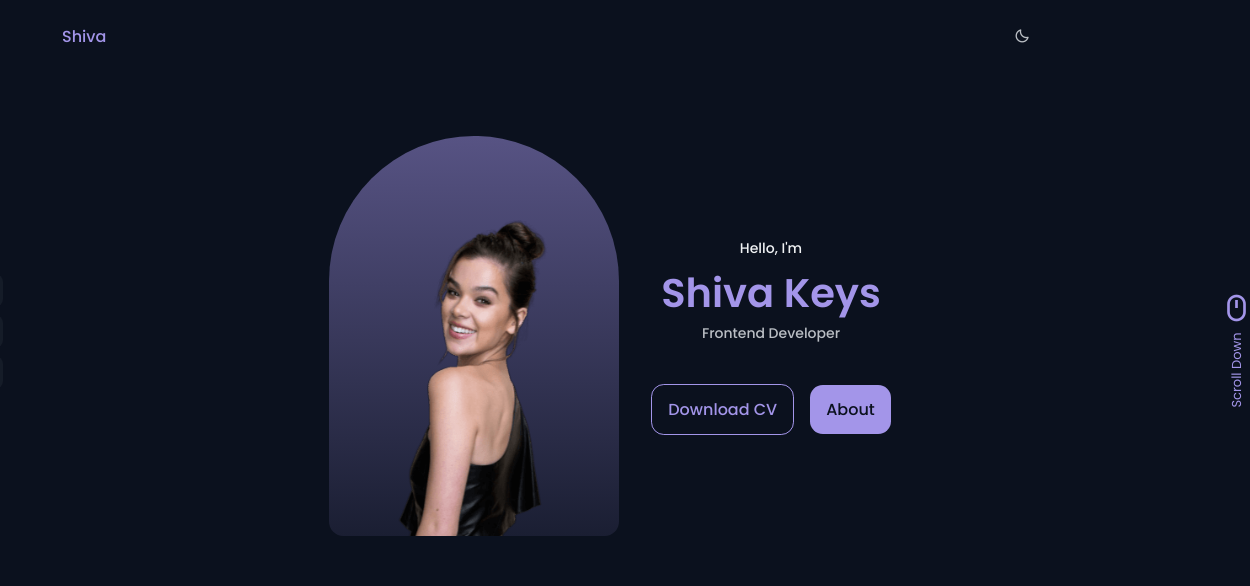
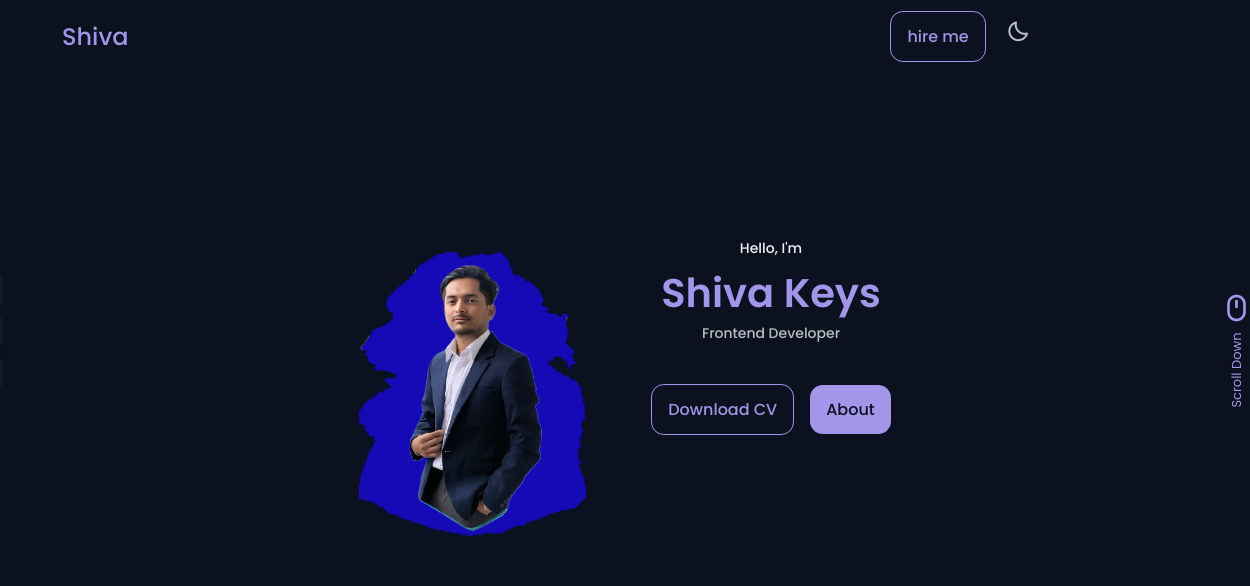
Before and after one commit to aryalshiva/personal_website, a plain HTML site: page index.html in a window 1280 px wide. Shown: the top 586 px of the page, 30-1280 px from the left. Drawn offline with nearby package versions, Linux system fonts and the light colour scheme.

Commit message:
image added

```diff
--- a/assets/css/styles.css
+++ b/assets/css/styles.css
@@ -244,6 +244,7 @@ body.light-theme {
 .nav__logo {
   color: var(--first-color);
   font-weight: var(--font-medium);
+  font-size: x-large;
   transition: 0.4s;
 }
 
@@ -302,7 +303,7 @@ body.light-theme {
   display: flex;
   align-items: center;
   justify-content: center;
-  gap: 2rem; /* space between .home__data and .home__handle */
+  gap: 2rem;
   flex-wrap: wrap; /* Optional: wraps on small screens */
   padding-top: 2rem;
 }
@@ -334,20 +335,14 @@ body.light-theme {
 }
 
 .home__img {
-  width: 160px;
+  width: 250px;
 }
 
 .home__handle {
   justify-self: center;
-  width: 190px;
+  width: 250px;
   height: 293px;
-  background: linear-gradient(
-    180deg,
-    hsla(var(--first-hue), var(--sat), var(--lig), 0.5),
-    hsla(var(--first-hue), var(--sat), var(--lig), 0.1)
-  );
 
-  border-radius: 10rem 10rem 1rem 1rem;
   display: flex;
   align-items: flex-end;
   justify-content: center;
@@ -930,7 +925,7 @@ body.light-theme {
   }
 
   .home__img {
-    width: 130px;
+    width: 150px;
   }
 
   .about__info {
@@ -1109,7 +1104,7 @@ body.light-theme {
   }
 
   .home__img {
-    width: 220px;
+    width: 250px;
   }
   .home__social-link {
     padding: 0.4rem;
--- a/index.html
+++ b/index.html
@@ -18,6 +18,11 @@
 
     <!--=============== BOXICONS ===============-->
     <link href='https://unpkg.com/boxicons@2.1.2/css/boxicons.min.css' rel='stylesheet'>
+
+    <!--=============== REMIXICONS ===============-->
+
+    <link href="https://cdn.jsdelivr.net/npm/remixicon@3.5.0/fonts/remixicon.css" rel="stylesheet">
+
 
     <!--=============== SWIPER CSS ===============-->
     <link rel="stylesheet" href="assets/css/swiper-bundle.min.css">
@@ -69,8 +74,13 @@
             </div>
 
             <!--=============== theme change button ===============-->
-            <i class='bx bx-moon change-theme change-theme-button' id="theme-button"></i>
+            <div>
+                <a href="#contact" class="button button--ghost" style="margin-right: 1rem;">
+                hire me
+                </a>
 
+                <i class='bx bx-moon change-theme change-theme-button' style="font-size:x-large ;" id="theme-button"></i>
+            </div>
         </nav>
     </header>
 
@@ -81,7 +91,7 @@
             <div class="home__container container grid">
 
                 <div class="home__handle">
-                    <img src="assets/img/perfil.png" alt="" class="home__img">
+                    <img src="assets/img/main_img-removebg-preview-pica.png" alt="" class="home__img">
                 </div>
 
                 <div class="home__data">
```
Also changed, not shown: assets/img/Shiva.png (added), assets/img/Untitled-2-removebg-preview.png (added), assets/img/main_img-removebg-preview-pica.png (added), assets/img/perfil.png (deleted), assets/img/shivaaryal.jpg (added).
